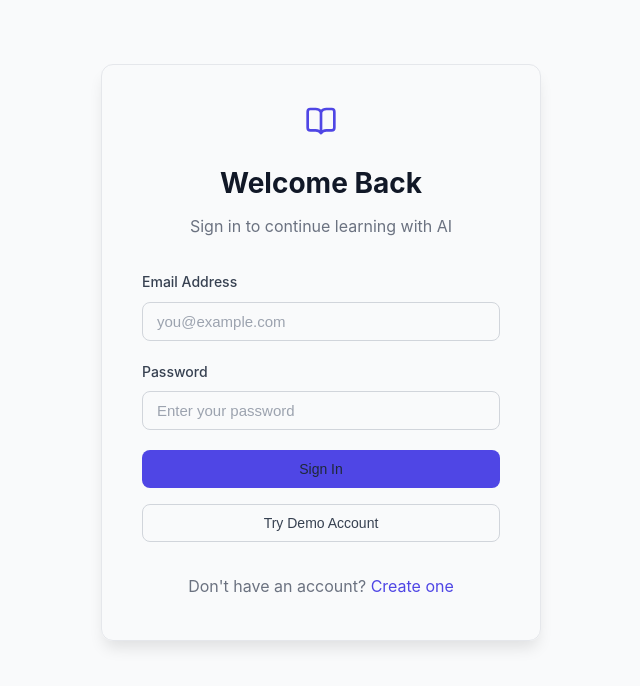
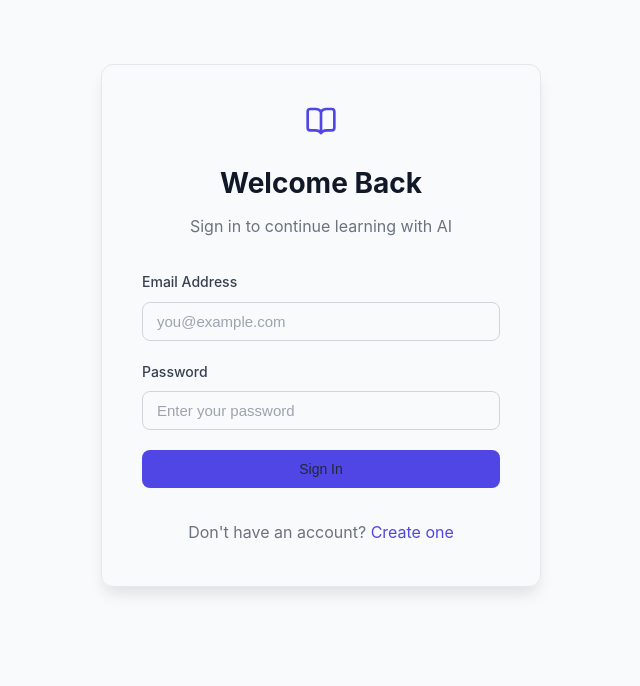
Before and after one commit to l0kesh-y/AI-LEARNING_ASSISTANT, a React (Create React App) app in the folder client/: page /login in a window 1280 px wide. Shown: the top 686 px of the page, without its empty margins (319-959 px from the left). Built offline with nearby package versions, Linux system fonts and the light colour scheme; no server answers.

Commit message:
Remove demo account login

```diff
--- a/client/src/pages/Auth/Login.js
+++ b/client/src/pages/Auth/Login.js
@@ -25,23 +25,6 @@ const Login = () => {
       }
     } catch (err) {
       setError(err.response?.data?.message || 'Failed to login');
-    } finally {
-      setLoading(false);
-    }
-  };
-
-  const handleDemoLogin = async () => {
-    setError('');
-    setLoading(true);
-    try {
-      const result = await login('demo@example.com', 'demo123456');
-      if (result.success) {
-        navigate('/documents');
-      } else {
-        setError('Demo account not found');
-      }
-    } catch (err) {
-      setError('Demo login failed');
     } finally {
       setLoading(false);
     }
@@ -92,15 +75,6 @@ const Login = () => {
         </button>
       </form>
 
-      <button
-        onClick={handleDemoLogin}
-        disabled={loading}
-        className="btn btn-secondary"
-        style={{ width: '100%', marginTop: '1rem' }}
-      >
-        Try Demo Account
-      </button>
-
       <p style={{ marginTop: '2rem', textAlign: 'center', marginBottom: 0 }}>
         Don't have an account? <Link to="/register">Create one</Link>
       </p>
```
